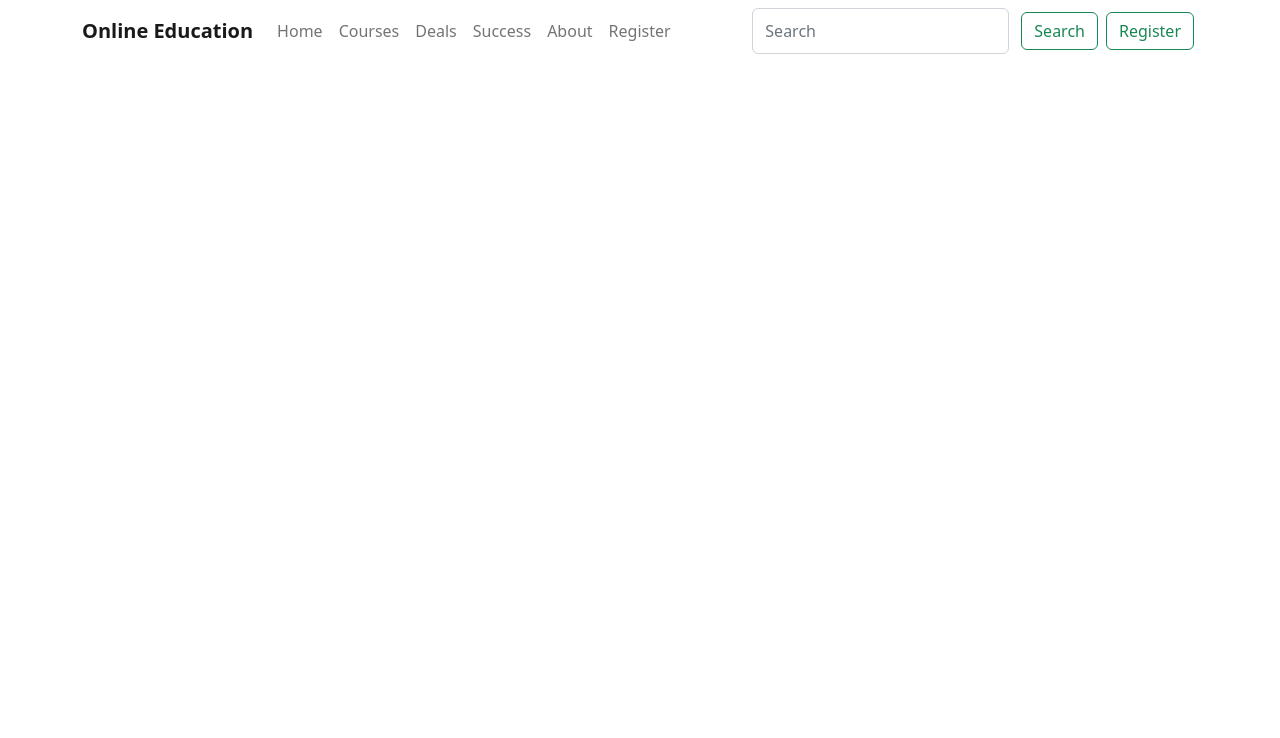
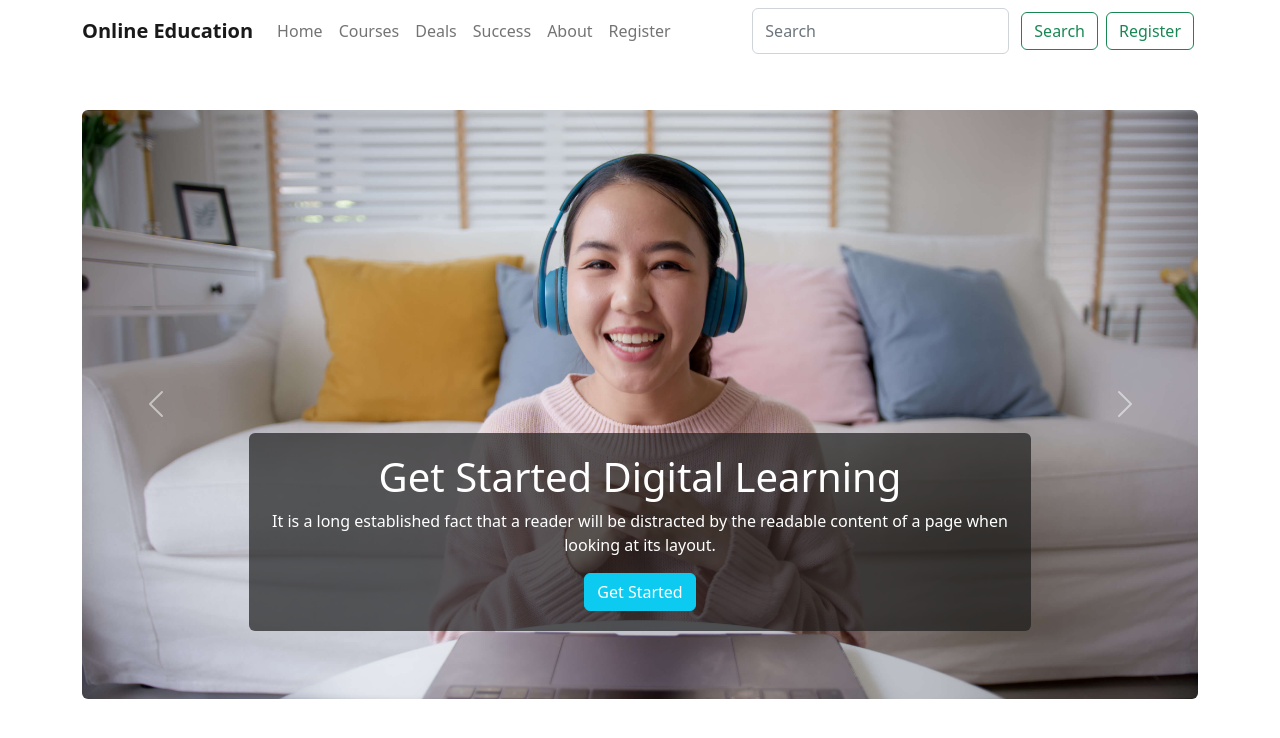
Before and after one commit to Afroza-Anika/Online-Education, a plain HTML site: page index.html in a window 1280 px wide. Drawn offline with nearby package versions, Linux system fonts and the light colour scheme.

Commit message:
header done

```diff
--- /dev/null
+++ b/css/styles.css
@@ -0,0 +1,4 @@
+.caption-bg-light{
+    background-color:rgba(29, 29, 29, 0.7);
+
+}
--- a/index.html
+++ b/index.html
@@ -6,6 +6,7 @@
     <meta name="viewport" content="width=device-width, initial-scale=1.0">
     <title>Online Education</title>
     <link rel="stylesheet" href="https://cdn.jsdelivr.net/npm/bootstrap@5.2.0/dist/css/bootstrap.min.css">
+    <link rel="stylesheet" href="css/styles.css">
 </head>
 <body>
     <header>
@@ -46,6 +47,29 @@
                 </div>
               </nav>
         </section>
+        <section class="mt-5">
+            <div id="carouselExampleCaptions" class=" container carousel slide" data-bs-ride="false">
+
+                <div class="carousel-inner">
+                  <div class="carousel-item active">
+                    <img src="images/cover/cover-3.jpg" class="d-block w-100 rounded h-50" alt="...">
+                    <div class="carousel-caption d-flex justify-content-center flex-column align-items-center caption-bg-light rounded mb-5">
+                      <h1>Get Started Digital Learning</h1>
+                      <p>It is a long established fact that a reader will be distracted by the readable content of a page when looking at its layout.</p>
+                      <button type="button" class="btn btn-info text-white">Get Started</button>
+                    </div>
+                  </div>
+                </div>
+                <button class="carousel-control-prev" type="button" data-bs-target="#carouselExampleCaptions" data-bs-slide="prev">
+                  <span class="carousel-control-prev-icon" aria-hidden="true"></span>
+                  <span class="visually-hidden">Previous</span>
+                </button>
+                <button class="carousel-control-next" type="button" data-bs-target="#carouselExampleCaptions" data-bs-slide="next">
+                  <span class="carousel-control-next-icon" aria-hidden="true"></span>
+                  <span class="visually-hidden">Next</span>
+                </button>
+              </div>
+        </section>
     </header>
     <script src="https://cdn.jsdelivr.net/npm/bootstrap@5.2.0/dist/js/bootstrap.bundle.min.js" integrity="sha384-A3rJD856KowSb7dwlZdYEkO39Gagi7vIsF0jrRAoQmDKKtQBHUuLZ9AsSv4jD4Xa" crossorigin="anonymous"></script>
 </body>
```
